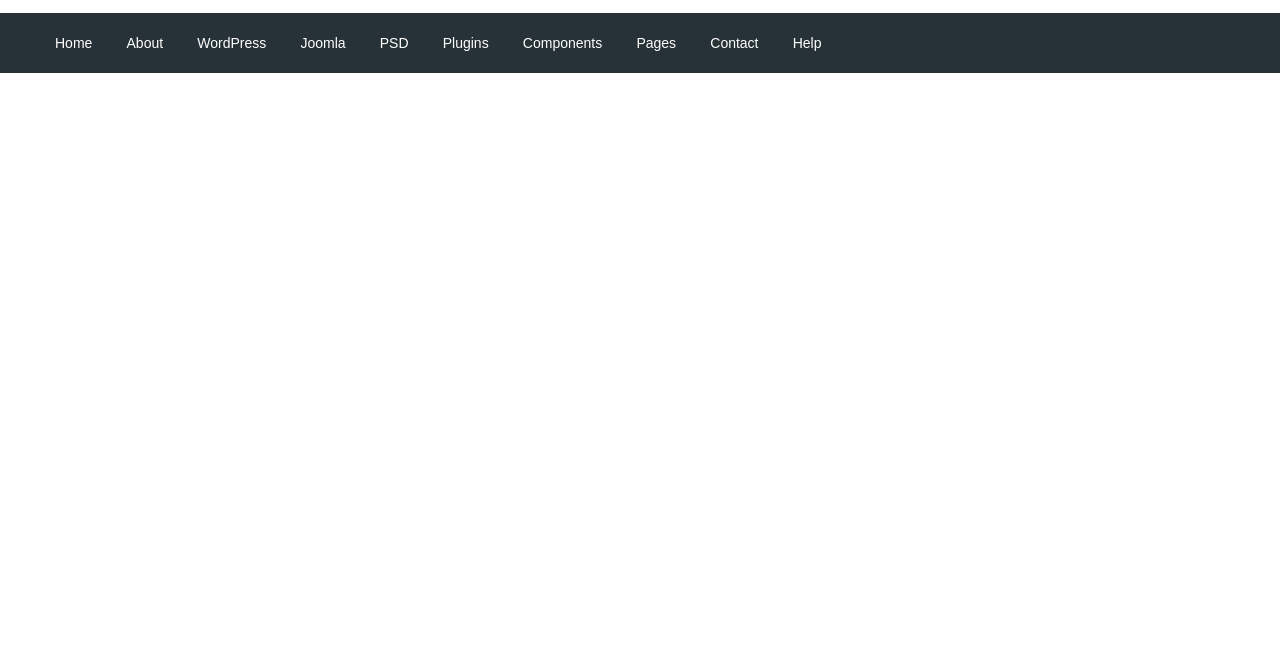
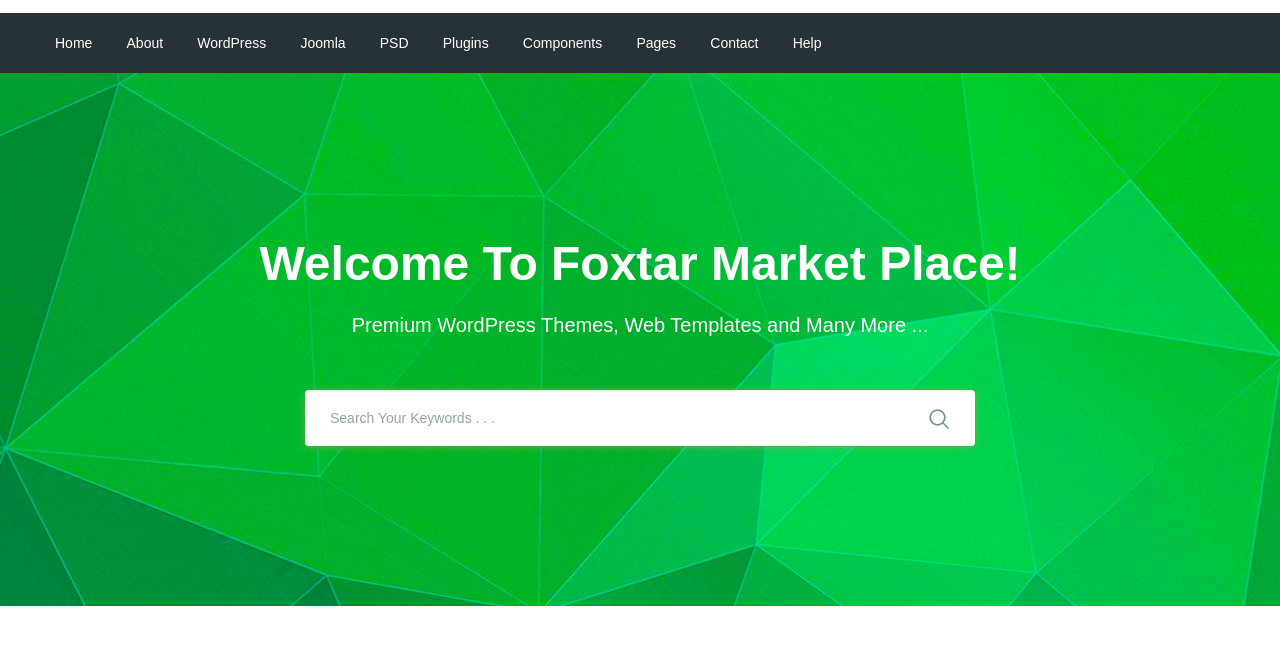
Before and after one commit to sheldon-95/moderno, a website: page app/index.html in a window 1280 px wide. Shown: the part 77-722 px from the top of the page. Drawn offline with nearby package versions, Linux system fonts and the light colour scheme; files that its build step writes are made by us from their sources.

Commit message:
added search section

```diff
--- a/app/index.html
+++ b/app/index.html
@@ -94,11 +94,28 @@
         </nav>
       </div>
     </div>
-
-
-
   </header>
 
+  <section class="search" style="background-image: url(images/search-bg.jpg);">
+    <div class="container">
+      <div class="search__inner">
+        <div class="search__inner-title">
+          Welcome To Foxtar Market Place!
+        </div>
+        <div class="search__inner-text">
+          Premium WordPress Themes, Web Templates and Many More ...
+        </div>
+        <div class="search__inner-form">
+          <form>
+            <input type="text" placeholder="Search Your Keywords . . ." required>
+            <button type="submit">
+              <img src="images/icons/search.png" alt="">
+            </button>
+          </form>
+        </div>
+      </div>
+    </div>
+  </section>
 
 
 
--- a/app/scss/style.scss
+++ b/app/scss/style.scss
@@ -50,3 +50,54 @@
     }
   }
 }
+.search{
+  background-repeat: no-repeat;
+  background-size: cover;
+  background-position: center;
+  min-height: 533px;
+}
+.search__inner{
+  padding: 155px 0px 100px;
+  color: #fff;
+  text-align: center;
+  &-title{
+    margin-bottom: 10px;
+    font-size: 48px;
+    font-weight: 700;
+    line-height: 72px;
+  }
+  &-text{
+    margin-bottom: 50px;
+    font-weight: 500;
+    font-size: 20px;
+    line-height: 30px;
+  }
+  &-form{
+    max-width: 670px;
+    margin: 0 auto;
+    position: relative;
+    input{
+      display: block;
+      width: 100%;
+      box-shadow: 0px 1px 10px 0px rgba(124, 178, 64, 0.75);
+      border-radius: 4px;
+      height: 56px;
+      border: none;
+      font-size: 14px;
+      font-weight: 500;
+      padding-left: 25px;
+      padding-right: 60px;
+      &::placeholder{
+        color: #90a4ae;
+        font-weight: 500;
+      }
+    }
+    button{
+      position: absolute;
+      border: none;
+      background-color: transparent;
+      right: 20px;
+      top: 18px;
+    }
+  }
+}
```
Also changed, not shown: app/images/icons/search.png (added), app/images/icons/search.svg (added), app/images/search-bg.jpg (added).
